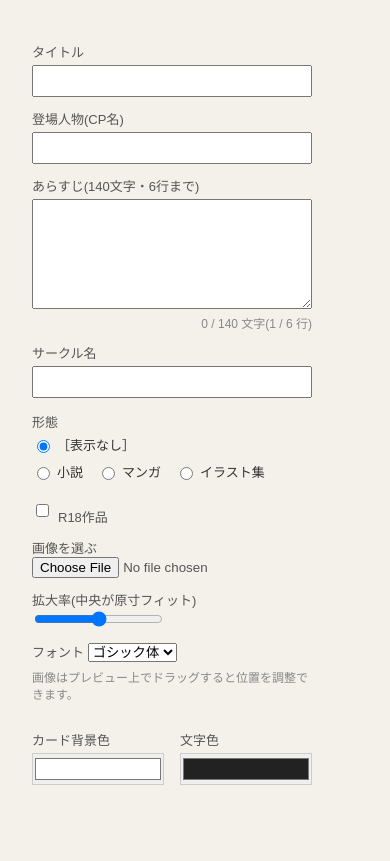
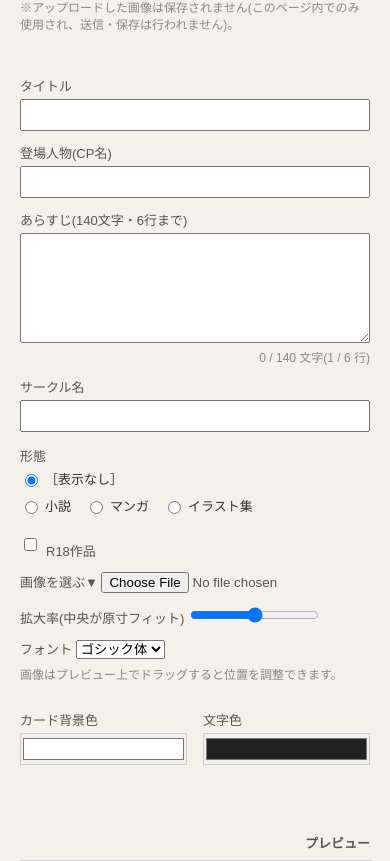
Before and after one commit to kanashiki1979/synopsis-card, a plain HTML site: page index.html in a window 390 px wide. Shown: the part 84-945 px from the top of the page. Drawn offline with Linux system fonts and the light colour scheme.

Commit message:
fix: add viewport meta tag for mobile display

```diff
--- a/index.html
+++ b/index.html
@@ -2,6 +2,7 @@
 <html lang="ja">
 <head>
 <meta charset="UTF-8">
+<meta name="viewport" content="width=device-width, initial-scale=1.0">
 <title>あらすじカード作成</title>
 <link rel="preconnect" href="https://fonts.googleapis.com">
 <link rel="preconnect" href="https://fonts.gstatic.com" crossorigin>
@@ -137,11 +138,22 @@
     opacity: 0.5;
     cursor: default;
   }
+
+  @media (max-width: 480px) {
+    body {
+      padding: 12px;
+      gap: 20px;
+    }
+    #form-area {
+      width: 100%;
+    }
+  }
 </style>
 </head>
 <body>
 
 <h1>あらすじカード作成</h1>
+<p style="width:100%; font-size:12px; color:#888; margin-top:-8px;">※アップロードした画像は保存されません(このページ内でのみ使用され、送信・保存は行われません)。</p>
 
 <div id="form-area">
   <label>タイトル
@@ -187,7 +199,7 @@
     <label for="inputR18">R18作品</label>
   </div>
 
-  <label>画像を選ぶ
+  <label>画像を選ぶ▼
     <input type="file" id="inputImage" accept="image/*">
   </label>
 
@@ -580,6 +592,12 @@
     moveDrag(t.clientX, t.clientY);
   });
   window.addEventListener("touchend", endDrag);
+  // スクロールとの競合などでブラウザ側がタッチ操作を強制終了した場合、
+  // touchendが発火せずisDraggingがtrueのまま残ることがある。
+  // これを放置すると、その後まったく別の場所(フォーム欄など)でページを
+  // スクロールしただけでも、残ったドラッグ状態のせいで画像が動いてしまう。
+  // touchcancelでも確実にドラッグ状態をリセットする。
+  window.addEventListener("touchcancel", endDrag);
 
   // ---- ダウンロード機能 ----
 
```
